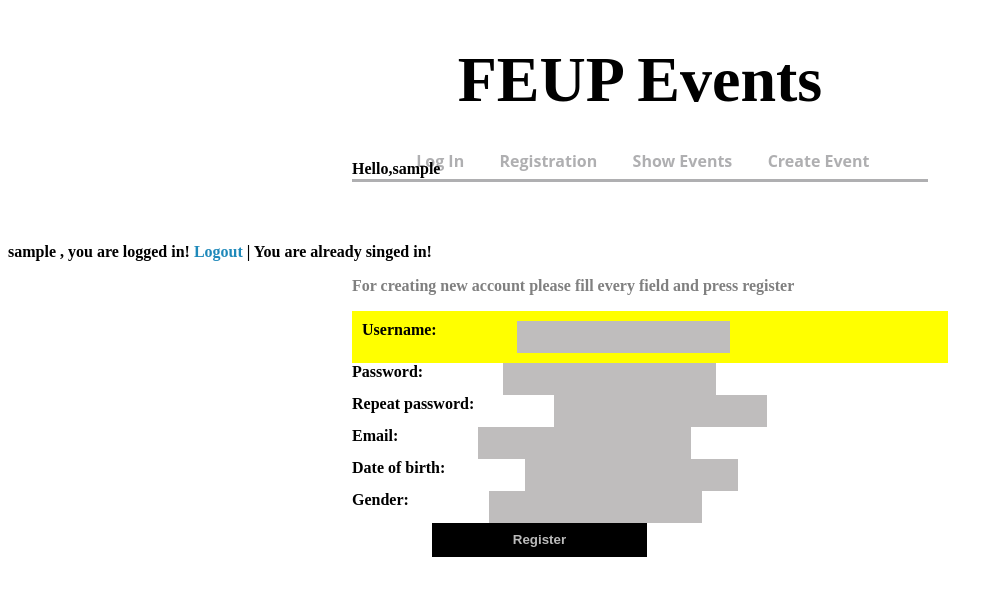
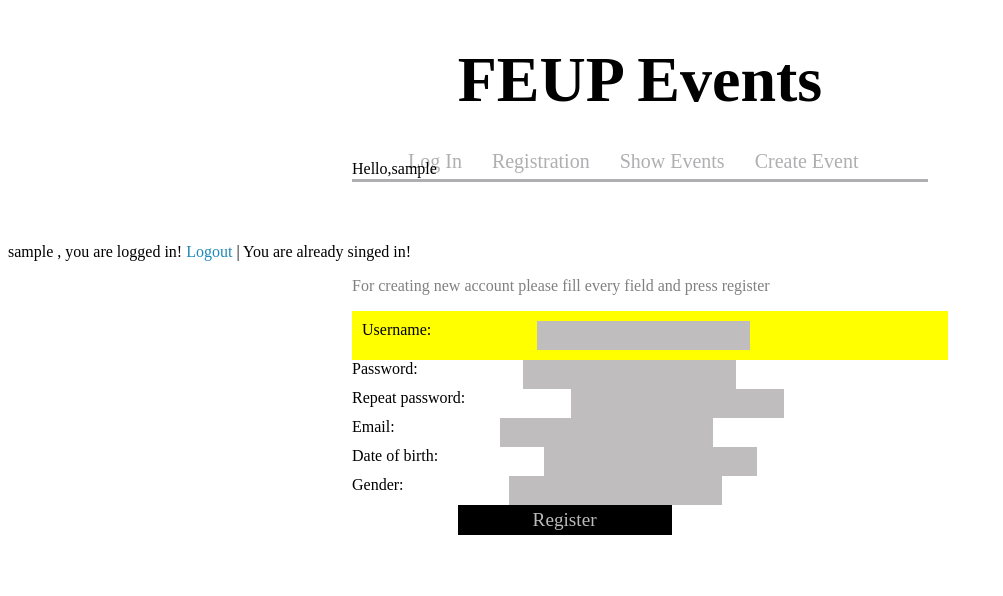
Before and after one commit to qyqax/Events, a PHP site: page /register.php in a window 1280 px wide. Shown: the top 596 px of the page, without its empty margins (0-1003 px from the left). Run offline with PHP 8.4, Linux system fonts and the light colour scheme; the visitor is signed in with stand-in values (Sample User, id 1); data comes from the database, SQL or seed files in the repository.

Commit message:
Update style.css

```diff
--- a/css/style.css
+++ b/css/style.css
@@ -1,5 +1,6 @@
 * {
-    font-weight: bold;
+
+    font-family: "HelveticaNeue-Light";
 }
 
 #time {
@@ -37,31 +38,36 @@ input[type=text]
     background-color: #BFBDBD;
     border:solid 1px #BFBDBD;
     color: #1F89BA;
-    height: 10px;
+    height: 7px;
     margin-left: 6em;
     padding: 10px;
     width: 191px;
+            font-size: 110%;
+
 }
 
-input[type=text] #mail
+input[type=password]
 {
     background-color: #BFBDBD;
     border:solid 1px #BFBDBD;
-    color: #FF9800;
-    height: 5px;
+    color: #1F89BA;
+    height: 7px;
+                font-size: 110%;
+    padding:10px;
+    width: 191px;
     margin-left: 6em;
-    padding: 5px;
-    width: 191px;
+
 }
+
 input[type=submit]
-{    margin-left: 6em;
+{    margin-left: 5.5em;
 
     background-color: #000;
-        border:solid 1px #000;
-
+        border:solid 0px #000;
+        font-size: 120%;
     color: #000;
-    height: 34px;
-    width: 215px;
+    height: 30px;
+    width: 214px;
     color: #bbbbbb;
 }
 
@@ -78,17 +84,6 @@ textarea
 }
 
 
-input[type=password]
-{
-    background-color: #BFBDBD;
-    border:solid 1px #BFBDBD;
-    color: #1F89BA;
-    height: 10px;
-    padding:10px;
-    width: 191px;
-    margin-left: 6em;
-
-}
 
 
 
@@ -106,16 +101,14 @@ textarea #mainTextArea {
 
 h2 {
 padding: 2px;
-font-family: Domine, Serif;
 
 }
 
 #highlight {
-    font-weight: bold;
+
 }
 
-p {font-weight: bold;
-font-family: Domine, Serif;
+p {
 color: #808080;
 }
 div {
@@ -149,7 +142,6 @@ footer {
 }
 
 a {
-    font-weight: bold;
     text-decoration: none;
     color: #1F89BA;
 }
@@ -167,7 +159,8 @@ header #navigationBar {
 
 #mainTitle {
 text-align: center;
-font-size: 400%;}
+font-size: 400%;
+font-family: "HelveticaNeue-Light";}
 
 
 #menu {
@@ -182,7 +175,7 @@ font-size: 400%;}
    position: relative;
    list-style: none;
    height: 36px;
-   margin-left: 13px;
+   margin-left: 2px;
    float: left;
 }
 
@@ -197,10 +190,8 @@ font-size: 400%;}
    padding: 0.7em;
    margin: 0;
    line-height: 36px;
-	text-decoration: none;
-	font-family: "Open Sans", Sans-Serif;
-	font-weight: bold;
-	font-size: 16px;
+  text-decoration: none;
+  font-size: 20px;
    color: #AFAFB1;
 }
 
```
